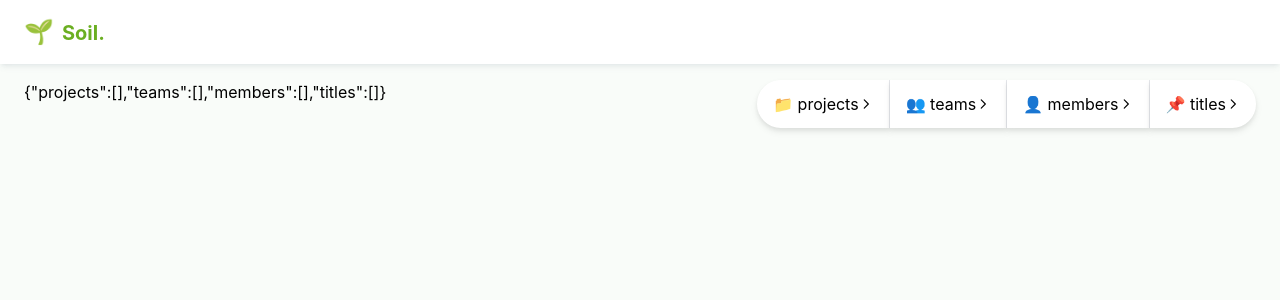
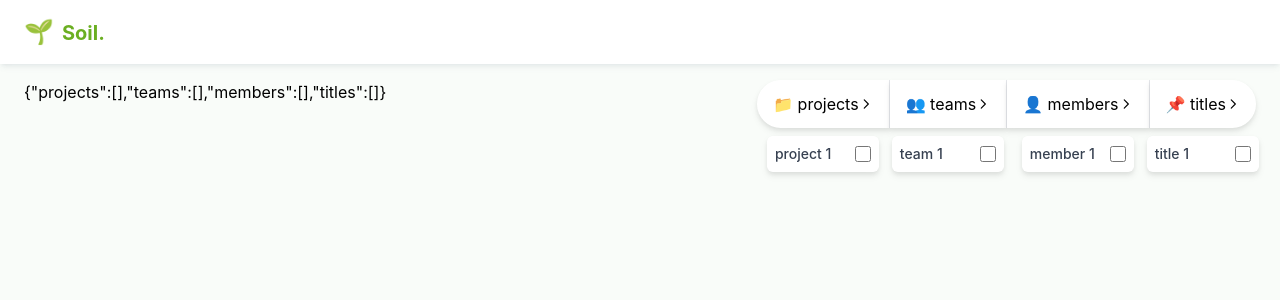
Before and after one commit to Soil-labs/eden-garden-front, a Next.js app: page / in a window 1280 px wide. Shown: the top 300 px of the page. Built offline with nearby package versions, Linux system fonts and the light colour scheme.

Commit message:
Add selector options

```diff
--- a/components/FilterSelector.tsx
+++ b/components/FilterSelector.tsx
@@ -3,7 +3,7 @@ import { Project } from "../types/Project";
 import { Team } from "../types/Team";
 import { Title } from "../types/Title";
 import { ChevronRightIcon } from "@heroicons/react/outline";
-import { useContext } from "react";
+import { useContext, useState } from "react";
 import { FiltersContext } from "../pages";
 
 interface Props {
@@ -12,6 +12,9 @@ interface Props {
 }
 function FilterSelector({ name, options }: Props) {
   const { filters, setFilters } = useContext(FiltersContext);
+  const [active, setActive] = useState(true);
+
+  console.log("---->", options);
 
   const handleSelectFilters = () => {
     setFilters({
@@ -23,6 +26,32 @@ function FilterSelector({ name, options }: Props) {
     <div className="h-12 px-4 flex justify-center items-center border-r last:border-none bg-white hover:bg-slate-200 first:rounded-l-full last:rounded-r-full drop-shadow-md cursor-pointer">
       <span onClick={handleSelectFilters}>{name}</span>
       <ChevronRightIcon width={14} />
+      {active && (
+        <fieldset className="absolute top-14 w-28 p-1 bg-white rounded-md">
+          {options.map((option, optionIdx) => (
+            <div
+              key={optionIdx}
+              className="relative flex items-start p-1 hover:bg-slate-800 text-gray-700 hover:text-white rounded-md"
+            >
+              <div className="min-w-0 flex-1 text-sm">
+                <label
+                  htmlFor={`option-${option._id}`}
+                  className="font-medium select-none"
+                >
+                  {option.title}
+                </label>
+              </div>
+              <div className="ml-3 flex items-center h-5">
+                <input
+                  name={`option-${option._id}`}
+                  type="checkbox"
+                  className="focus:ring-indigo-500 h-4 w-4 text-indigo-600 border-gray-300 rounded"
+                />
+              </div>
+            </div>
+          ))}
+        </fieldset>
+      )}
     </div>
   );
 }
--- a/components/FiltersSelector.tsx
+++ b/components/FiltersSelector.tsx
@@ -17,15 +17,15 @@ const mockData: Data[] = [
   },
   {
     name: "👥 teams",
-    options: [{ _id: "1234", title: "project 1" }],
+    options: [{ _id: "1234", title: "team 1" }],
   },
   {
     name: "👤 members",
-    options: [{ _id: "1234", title: "project 1" }],
+    options: [{ _id: "1234", title: "member 1" }],
   },
   {
     name: "📌 titles",
-    options: [{ _id: "1234", title: "project 1" }],
+    options: [{ _id: "1234", title: "title 1" }],
   },
 ];
 function FiltersSelector() {
```
